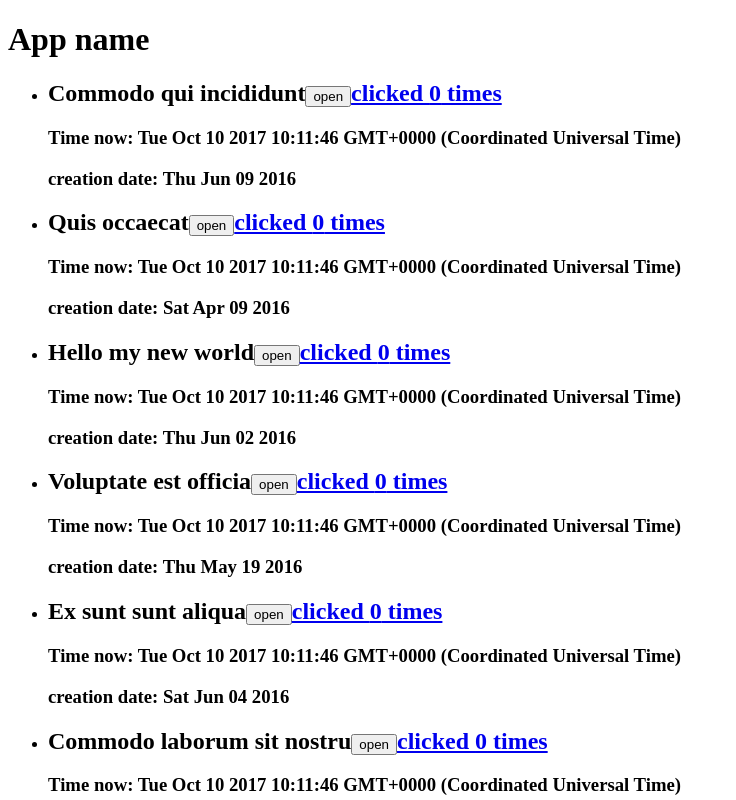
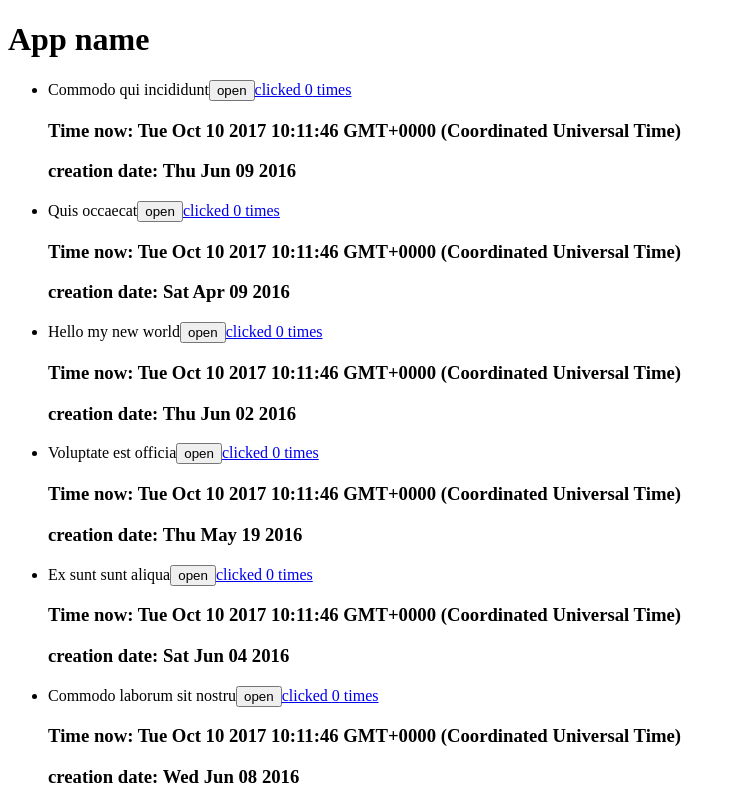
Before and after one commit to romabelka/js_ru_26_09, a React app: page / in a window 1280 px wide. Shown: the top 800 px of the page, without its empty margins (0-736 px from the left). Built offline with nearby package versions, Linux system fonts and the light colour scheme.

Commit message:
finished homework2 (decorator)

```diff
--- a/src/components/Article.js
+++ b/src/components/Article.js
@@ -1,4 +1,4 @@
-import React, {Component, PureComponent} from 'react'
+import React, { Component, PureComponent } from 'react'
 import PropTypes from 'prop-types'
 import CommentList from './CommentList'
 
@@ -17,42 +17,6 @@ class Article extends PureComponent {
         clicked: 0
     }
 
-/*
-    shouldComponentUpdate(nextProps) {
-        return this.props.isOpen !== nextProps.isOpen
-    }
-*/
-
-    render() {
-        console.log('---', 'rendering article')
-        const {article, isOpen, onButtonClick} = this.props
-        const body = isOpen && (
-                <div>
-                    <section>{article.text}</section>
-                    <CommentList comments = {article.comments} defaultOpen />
-                </div>
-            )
-        return (
-            <div>
-                <h2 ref = {this.setHeaderRef}>
-                    {article.title}
-                    <button onClick={onButtonClick}>
-                        {isOpen ? 'close' : 'open'}
-                    </button>
-                    <a href="#" onClick = {this.increment}>clicked {this.state.clicked} times</a>
-                </h2>
-                <h3 onClick = {this.updateTime}>Time now: {(new Date).toString()}</h3>
-                {body}
-                <h3>creation date: {(new Date(article.date)).toDateString()}</h3>
-            </div>
-        )
-    }
-
-    setHeaderRef = header => {
-        this.header = header
-        console.log('---', header)
-    }
-
     increment = ev => {
         ev.preventDefault()
         this.setState({
@@ -61,6 +25,29 @@ class Article extends PureComponent {
     }
 
     updateTime = () => this.setState({})
+
+    render() {
+        const { article, isOpen, onButtonClick } = this.props
+        const body = isOpen && (
+            <div>
+                <section>{article.text}</section>
+                <CommentList comments={article.comments} id={article.id} />
+            </div>
+        )
+        return (
+            <div>
+                {article.title}
+                <button onClick={onButtonClick}>
+                    {isOpen ? 'close' : 'open'}
+                </button>
+                <a href="#" onClick={this.increment}>clicked {this.state.clicked} times</a>
+                <h3 onClick={this.updateTime}>Time now: {(new Date).toString()}</h3>
+                {body}
+                <h3>creation date: {(new Date(article.date)).toDateString()}</h3>
+            </div>
+        )
+    }
+
 }
 
 
--- a/src/components/ArticleList.js
+++ b/src/components/ArticleList.js
@@ -1,26 +1,11 @@
 import React, { Component } from 'react'
 import Article from './Article'
 import PropTypes from 'prop-types'
+import toggleOpen from '../decorators/toggleOpen'
 
 class ArticleList extends Component {
     static defaultProps = {
         articles: [],
-    }
-
-    state = {
-        openArticleId: null
-    }
-
-    componentWillMount() {
-        console.log('---', 'mounting')
-    }
-
-    componentDidMount() {
-        console.log('---', 'mounted')
-    }
-
-    componentWillUpdate(_, nextState) {
-        console.log('---', nextState.openArticleId)
     }
 
     render() {
@@ -30,8 +15,8 @@ class ArticleList extends Component {
             <li key = {article.id}>
                 <Article
                     article = {article}
-                    isOpen = {this.state.openArticleId === article.id}
-                    onButtonClick = {this.toggleOpenArticle(article.id)}
+                    isOpen = {this.props.openedId === article.id}
+                    onButtonClick = {this.props.toggleOpen(article.id)}
                 />
             </li>
         ))
@@ -42,23 +27,10 @@ class ArticleList extends Component {
         )
     }
 
-    toggleOpenArticle = (id) => {
-        if (this.memoizedTogglers.get(id)) return this.memoizedTogglers.get(id)
-
-        const func = (ev) => this.setState({
-            openArticleId: id === this.state.openArticleId ? null : id
-        })
-
-        this.memoizedTogglers.set(id, func)
-
-        return func
-    }
-
-    memoizedTogglers = new Map()
 }
 
 ArticleList.propTypes = {
     articles: PropTypes.array.isRequired
 }
 
-export default ArticleList
+export default toggleOpen(ArticleList)
--- a/src/components/CommentList.js
+++ b/src/components/CommentList.js
@@ -4,11 +4,12 @@ import PropTypes from 'prop-types'
 import toggleOpen from '../decorators/toggleOpen'
 
 function CommentList(props) {
-    const {comments, isOpen, toggleOpen} = props
+    const {comments, openedId, toggleOpen, id} = props;
+    const isOpen = (openedId === id)
     const text = isOpen ? 'hide comments' : 'show comments'
     return (
         <div>
-            <button onClick={toggleOpen}>{text}</button>
+            <button onClick={toggleOpen(id)}>{text}</button>
             {getBody({ isOpen, comments })}
         </div>
     )
--- a/src/decorators/toggleOpen.js
+++ b/src/decorators/toggleOpen.js
@@ -5,16 +5,23 @@ export default (OriginalComponent) => class DecoratedComponent extends React.Com
     constructor(props) {
         super(props)
         this.state = {
-            isOpen: props.defaultOpen
+            openedId: null
         }
     }
+    toggleOpen = (id) => {
+        if (this.memoizedTogglers.get(id)) return this.memoizedTogglers.get(id)
+
+        const func = (ev) => this.setState({
+            openedId: id === this.state.openedId ? null : id
+        })
+
+        this.memoizedTogglers.set(id, func)
+
+        return func
+    }
+    memoizedTogglers = new Map()
 
     render() {
-        return <OriginalComponent {...this.props} {...this.state} toggleOpen = {this.toggleOpen}/>
+        return <OriginalComponent {...this.props} {...this.state} toggleOpen={this.toggleOpen}  />
     }
-
-    toggleOpen = () => this.setState({
-        isOpen: !this.state.isOpen
-    })
-
 }
```
